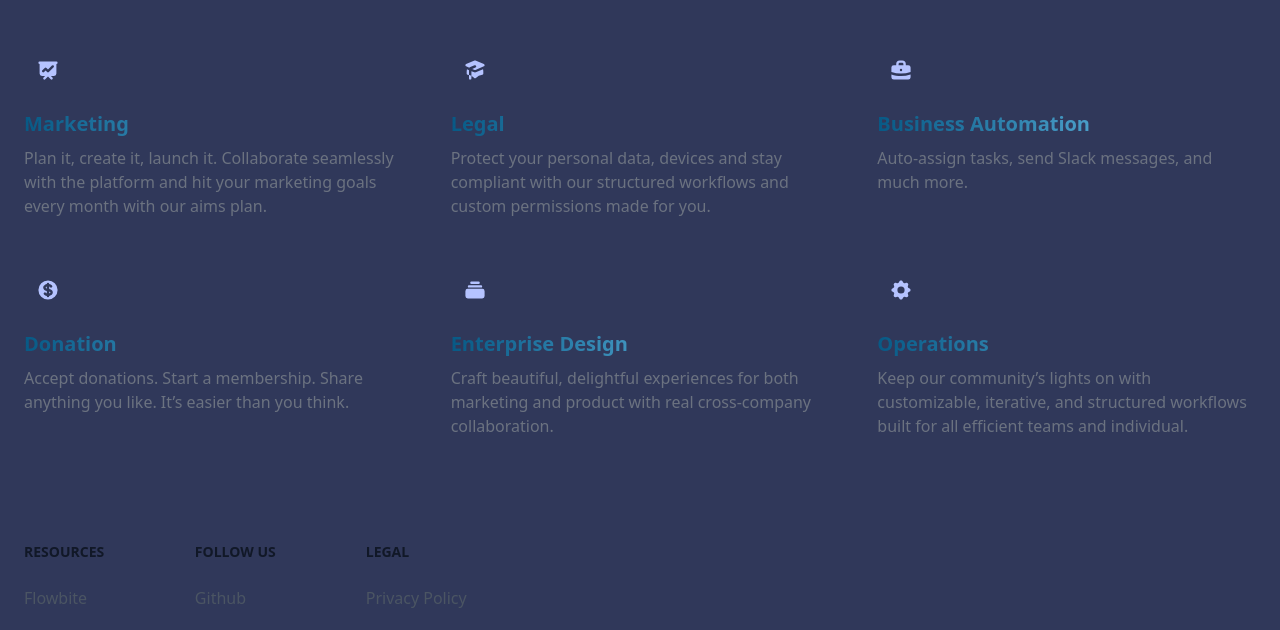
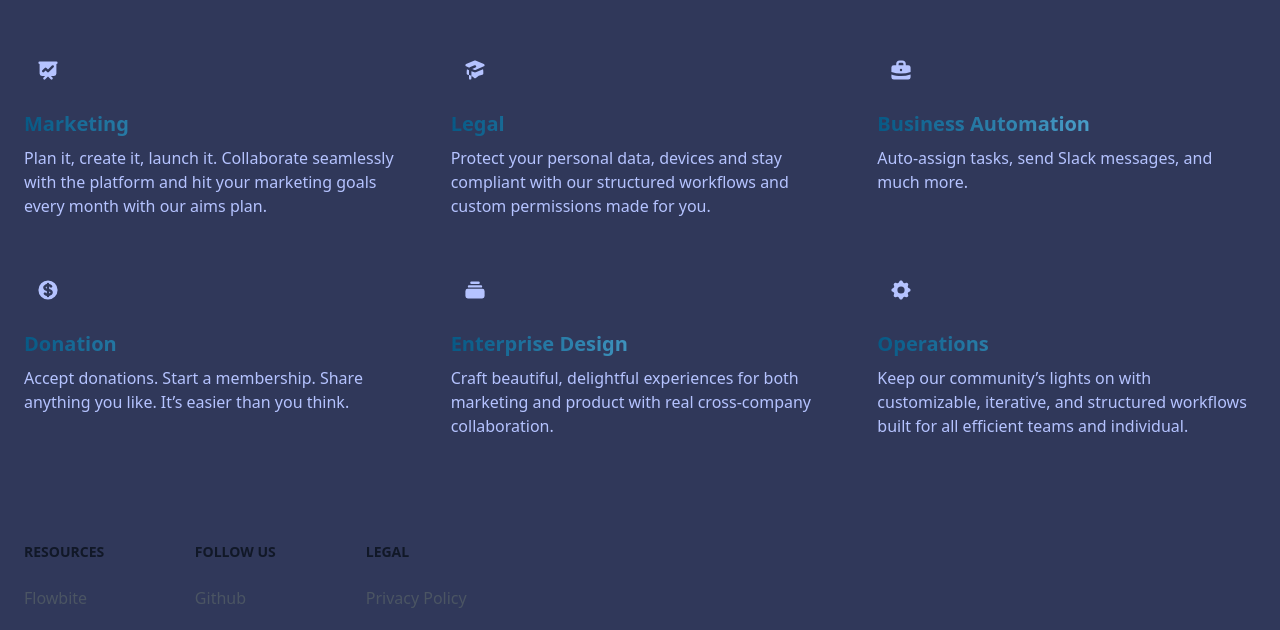
Before and after one commit to JordiNodeJS/freeforever, a React (Vite) app: page /home in a window 1280 px wide. Shown: the part 1404-2034 px from the top of the page. Built offline with nearby package versions, Linux system fonts and the light colour scheme; no server answers; the database is empty; sample sign-in values are in the browser's storage.

Commit message:
color fixed

```diff
--- a/src/components/post/Home.jsx
+++ b/src/components/post/Home.jsx
@@ -33,8 +33,8 @@ const Home = () => {
               groups in Barcelona dedicated to such events.
             </p>
             <p className='mb-4 sm:text-xl dark:text-gray-400'>
-              This website is not to share free events or free experiences. It's about
-              STUFF. And STUFF only.
+              This website is not to share free events or free experiences. It's about STUFF. And
+              STUFF only.
             </p>
             <p className='mb-4 sm:text-xl dark:text-gray-400'>
               STUFF: FREE tangible stuff that you no longer need because you've grown out if it,
@@ -51,7 +51,7 @@ const Home = () => {
               We also share our unwanted stuff here out of kindness because this group is about
               GIVING. And it feels good to give.
             </p>
-            <p className='mb-4 text-gray-500 sm:text-xl dark:text-gray-400'>
+            <p className='mb-4 sm:text-xl dark:text-gray-400'>
               This group is about STUFF not experiences AND DEFINITELY NOT FREE PUPPIES OR KITTENS
               or ANY OTHER ANIMAL, they are not free stuff but living beings!!
             </p>
@@ -93,7 +93,7 @@ const Home = () => {
               <h3 className='mb-2 text-xl font-bold text-transparent bg-clip-text bg-gradient-to-r from-sky-800 to-sky-300'>
                 Marketing
               </h3>
-              <p className='text-gray-500 dark:text-gray-400'>
+              <p className='dark:text-gray-400'>
                 Plan it, create it, launch it. Collaborate seamlessly with the platform and hit your
                 marketing goals every month with our aims plan.
               </p>
@@ -111,7 +111,7 @@ const Home = () => {
               <h3 className='mb-2 text-xl font-bold text-transparent bg-clip-text bg-gradient-to-r from-sky-800 to-sky-300'>
                 Legal
               </h3>
-              <p className='text-gray-500 dark:text-gray-400'>
+              <p className='dark:text-gray-400'>
                 Protect your personal data, devices and stay compliant with our structured workflows
                 and custom permissions made for you.
               </p>
@@ -134,7 +134,7 @@ const Home = () => {
               <h3 className='mb-2 text-xl font-bold text-transparent bg-clip-text bg-gradient-to-r from-sky-800 to-sky-300'>
                 Business Automation
               </h3>
-              <p className='text-gray-500 dark:text-gray-400'>
+              <p className='dark:text-gray-400'>
                 Auto-assign tasks, send Slack messages, and much more.
               </p>
             </div>
@@ -156,7 +156,7 @@ const Home = () => {
               <h3 className='mb-2 text-xl font-bold text-transparent bg-clip-text bg-gradient-to-r from-sky-800 to-sky-300'>
                 Donation
               </h3>
-              <p className='text-gray-500 dark:text-gray-400'>
+              <p className='dark:text-gray-400'>
                 Accept donations. Start a membership. Share anything you like. It’s easier than you
                 think.
               </p>
@@ -174,7 +174,7 @@ const Home = () => {
               <h3 className='mb-2 text-xl font-bold text-transparent bg-clip-text bg-gradient-to-r from-sky-800 to-sky-300'>
                 Enterprise Design
               </h3>
-              <p className='text-gray-500 dark:text-gray-400'>
+              <p className='dark:text-gray-400'>
                 Craft beautiful, delightful experiences for both marketing and product with real
                 cross-company collaboration.
               </p>
@@ -196,7 +196,7 @@ const Home = () => {
               <h3 className='mb-2 text-xl font-bold text-transparent bg-clip-text bg-gradient-to-r from-sky-800 to-sky-300'>
                 Operations
               </h3>
-              <p className='text-gray-500 dark:text-gray-400'>
+              <p className='dark:text-gray-400'>
                 Keep our community’s lights on with customizable, iterative, and structured
                 workflows built for all efficient teams and individual.
               </p>
```
